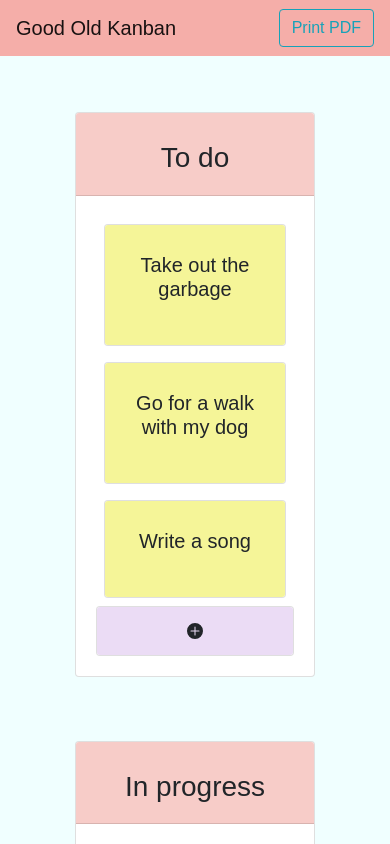
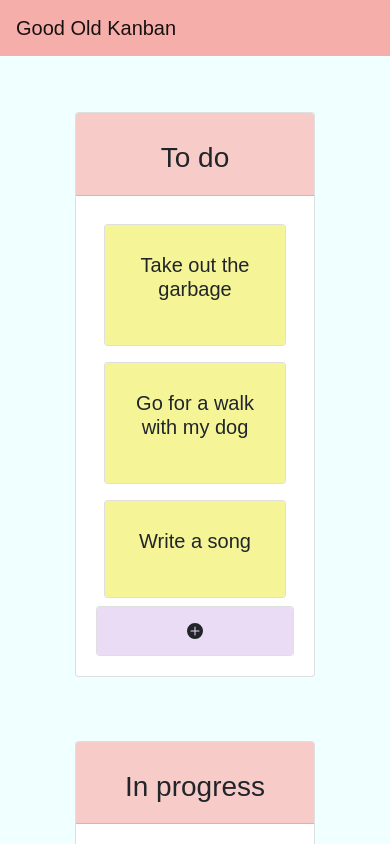
Before and after one commit to jessicaseo83/kanban, a React (Create React App) app: page / in a window 390 px wide. Shown: the top 844 px of the page. Built offline with nearby package versions, Linux system fonts and the light colour scheme.

Commit message:
add pdf-button className to pdf button, hide it on smaller screens in index.css

```diff
--- a/src/components/Navbar.js
+++ b/src/components/Navbar.js
@@ -23,7 +23,7 @@ export default function Header() {
   return (
     <Navbar className="nav" fixed="top">
       <Navbar.Brand>Good Old Kanban</Navbar.Brand>
-      <Button variant="outline-info" onClick = {savePdf}>
+      <Button variant="outline-info" onClick = {savePdf} className="pdf-button">
         Print PDF
       </Button>
     </Navbar>
--- a/src/styles/index.css
+++ b/src/styles/index.css
@@ -40,4 +40,9 @@ html {
     justify-content: center;
     /* flex-direction: column; */
   }
+
+
+  .pdf-button {
+    visibility: hidden;
+  }
 }
```
